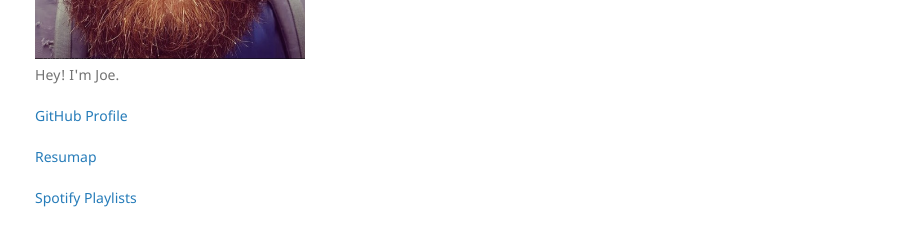
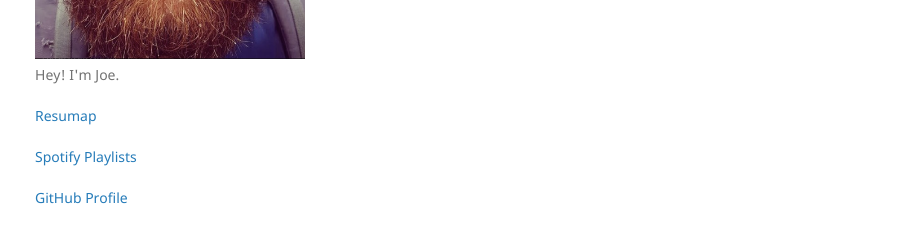
Before and after one commit to jc-clark/jc-clark.github.io, a Jekyll site: the page built from index.md, in a window 1280 px wide. Shown: the part 389-635 px from the top of the page, without its empty margins (175-1092 px from the left). Built offline with Jekyll 4.4.1, drawn with Linux system fonts in a browser that asks for light colours.

Commit message:
reorders links

```diff
--- a/_layouts/default.html
+++ b/_layouts/default.html
@@ -22,6 +22,10 @@
 
         <p>{{ site.description | default: site.github.project_tagline }}</p>
 
+        <p class="view"><a href="/resumap">Resumap</a></p>
+
+        <p class="view"><a href="/playlists">Spotify Playlists</a></p>
+
         {% if site.github.is_project_page %}
         <p class="view"><a href="{{ site.github.repository_url }}">View the Project on GitHub <small>{{ site.github.repository_nwo }}</small></a></p>
         {% endif %}
@@ -29,10 +33,6 @@
         {% if site.github.is_user_page %}
         <p class="view"><a href="{{ site.github.owner_url }}">GitHub Profile</a></p>
         {% endif %}
-
-        <p class="view"><a href="/resumap">Resumap</a></p>
-
-        <p class="view"><a href="/playlists">Spotify Playlists</a></p>
 
       </header>
       <section>
```
